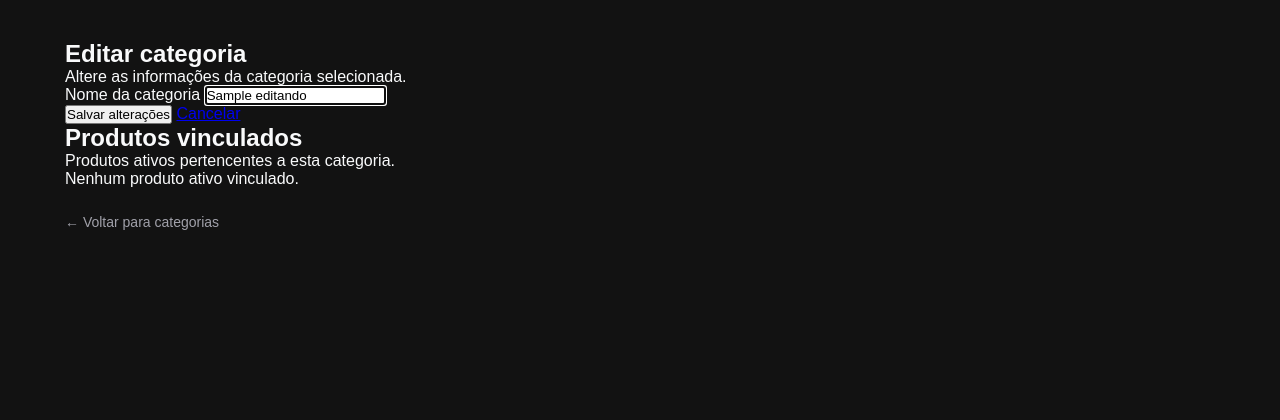
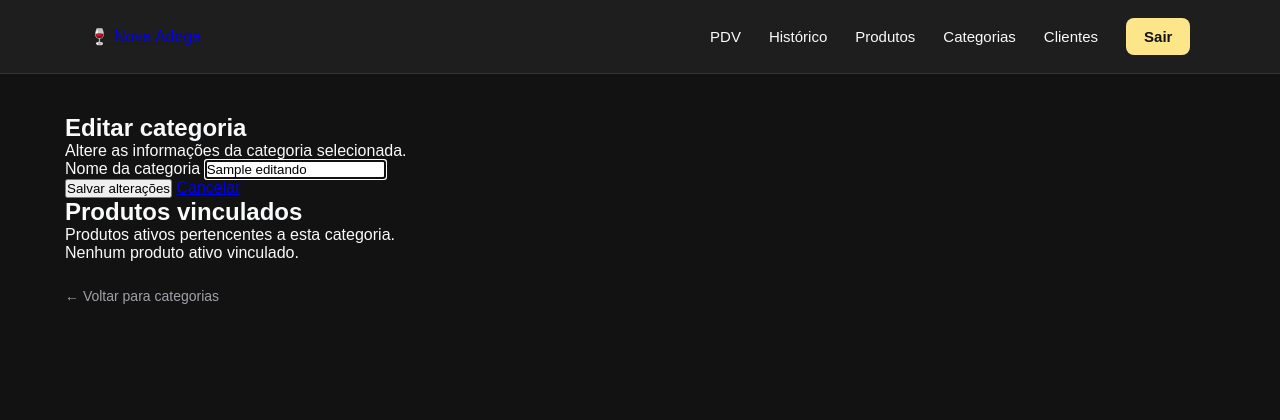
Before and after one commit to Jessy-Lima/Nova-Adega, a FastAPI app: template app/templates/categorias/form.html in a window 1280 px wide. Shown: the top 420 px of the page. Run offline with FastAPI, Linux system fonts and the light colour scheme; the template is opened without the code that fills it: most values are stand-ins (such as "Sample title", 1, 10 or a date in 2020).

Commit message:
refactor: Melhorar a estrutura e formatação dos templates HTML

```diff
--- a/app/templates/base.html
+++ b/app/templates/base.html
@@ -15,7 +15,9 @@
     </title>
 
 
-    <!-- CSS PRINCIPAL -->
+    <!-- =========================
+         CSS PRINCIPAL
+    ========================= -->
 
     <link
         rel="stylesheet"
@@ -23,7 +25,9 @@
     >
 
 
-    <!-- CSS ESPECÍFICO DE CADA PÁGINA -->
+    <!-- =========================
+         CSS ESPECÍFICO DA PÁGINA
+    ========================= -->
 
     {% block styles %}{% endblock %}
 
@@ -31,6 +35,63 @@
 
 
 <body>
+
+
+    <!-- =========================
+         NAVBAR
+    ========================= -->
+
+    {% block navbar %}
+
+    <nav class="navbar">
+
+        <!-- LOGO -->
+
+        <div class="logo">
+
+            <a href="/">
+                🍷 Nova Adega
+            </a>
+
+        </div>
+
+
+        <!-- MENU -->
+
+        <div class="menu">
+
+            <a href="/pdv/">
+                PDV
+            </a>
+
+            <a href="/movimentacoes/">
+                Histórico
+            </a>
+
+            <a href="/produtos/">
+                Produtos
+            </a>
+
+            <a href="/categorias/">
+                Categorias
+            </a>
+
+            <a href="/clientes/">
+                Clientes
+            </a>
+
+            <a
+                href="/auth/logout"
+                class="btn-sair"
+            >
+                Sair
+            </a>
+
+        </div>
+
+    </nav>
+
+    {% endblock %}
 
 
     <!-- =========================
@@ -44,6 +105,8 @@
          FOOTER
     ========================= -->
 
+    {% block footer %}
+
     <footer class="footer">
 
         <p>
@@ -51,6 +114,8 @@
         </p>
 
     </footer>
+
+    {% endblock %}
 
 
     <!-- =========================
```
Also changed, not shown: app/templates/auth/login.html (+89 -11 lines), app/templates/index.html (+22 -6 lines).
